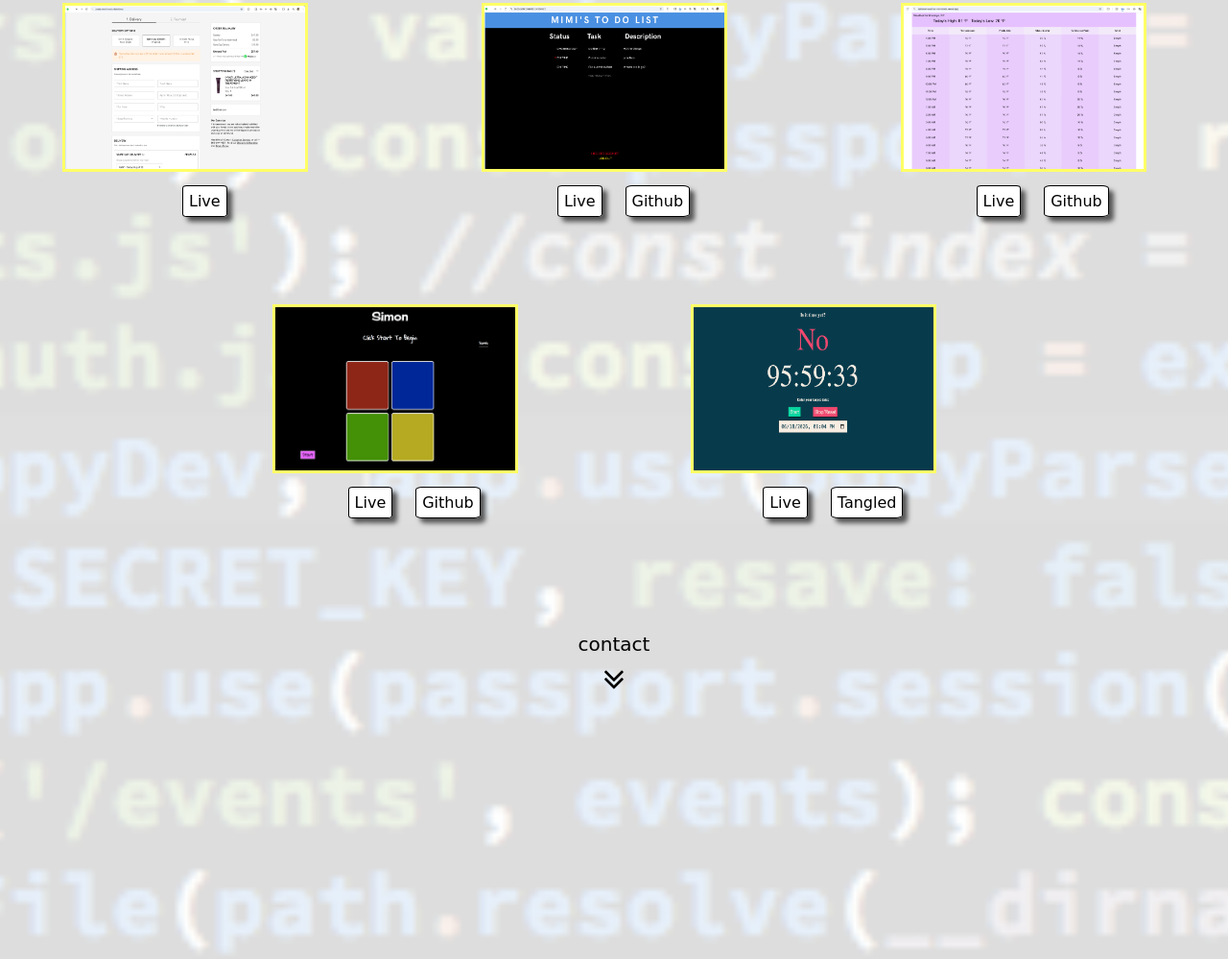
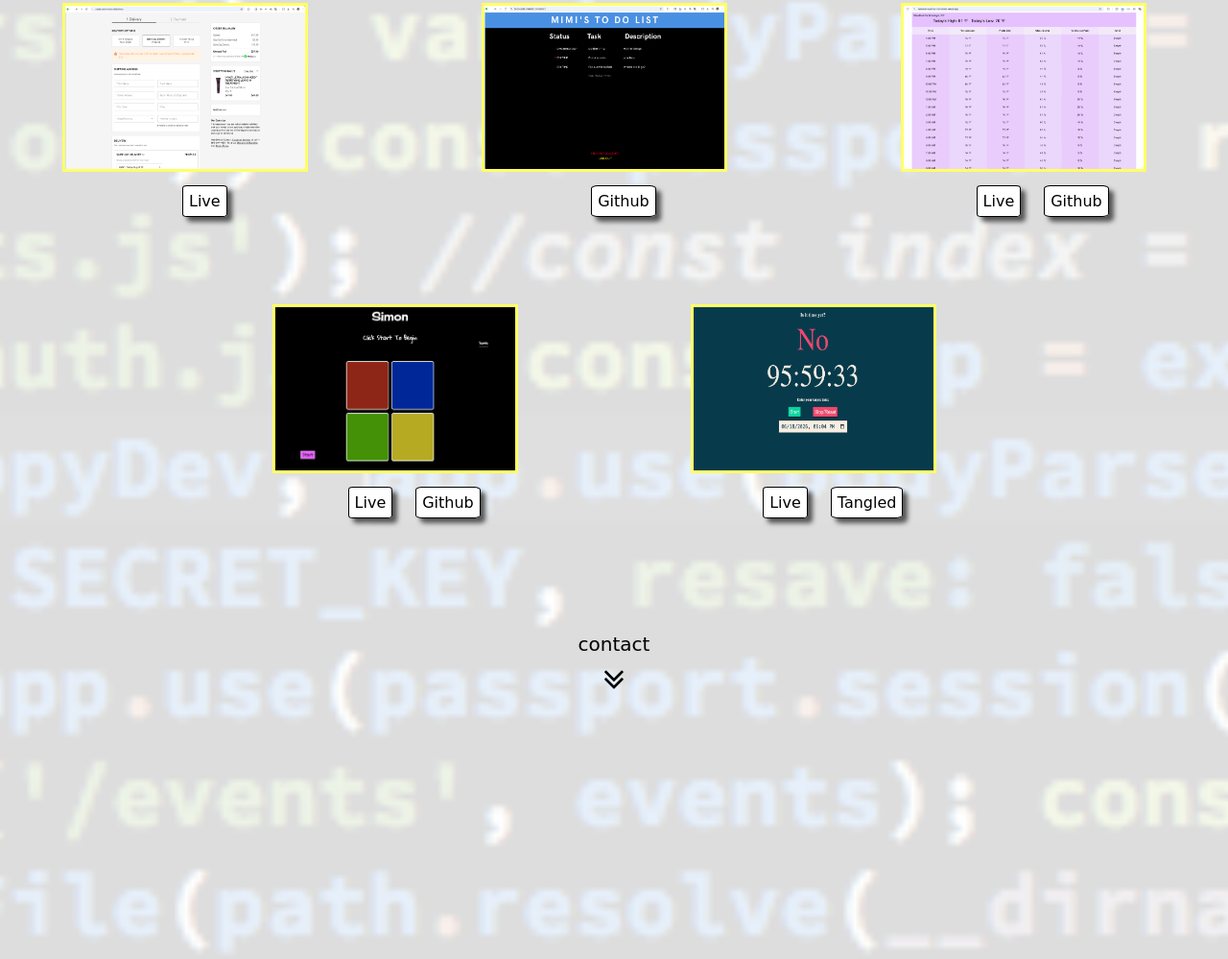
Before and after one commit to mimi26/mimi26.github.io, a plain HTML site: page index.html in a window 1280 px wide. Shown: the part 2193-3192 px from the top of the page at 96% size. Drawn offline with nearby package versions, Linux system fonts and the light colour scheme; a web font is replaced by a local one.

Commit message:
hide task app live link

```diff
--- a/index.html
+++ b/index.html
@@ -196,9 +196,9 @@ I'm also a fire performer -- I spin poi and fire fans, and eat fire. I like to k
                 </figcaption>
               </figure>
               <div class="links text-center">
-                <a href="https://to-do-qn9w.onrender.com/" class="work-label" target="_blank">
+                <!-- <a href="https://to-do-qn9w.onrender.com/" class="work-label" target="_blank">
                   <p class="link">Live</p>
-                </a>
+                </a> -->
                 <a href="https://github.com/mimi26/task-organizer" target="_blank" class="work-label">
                   <p class="link">Github</p>
                 </a>
```
